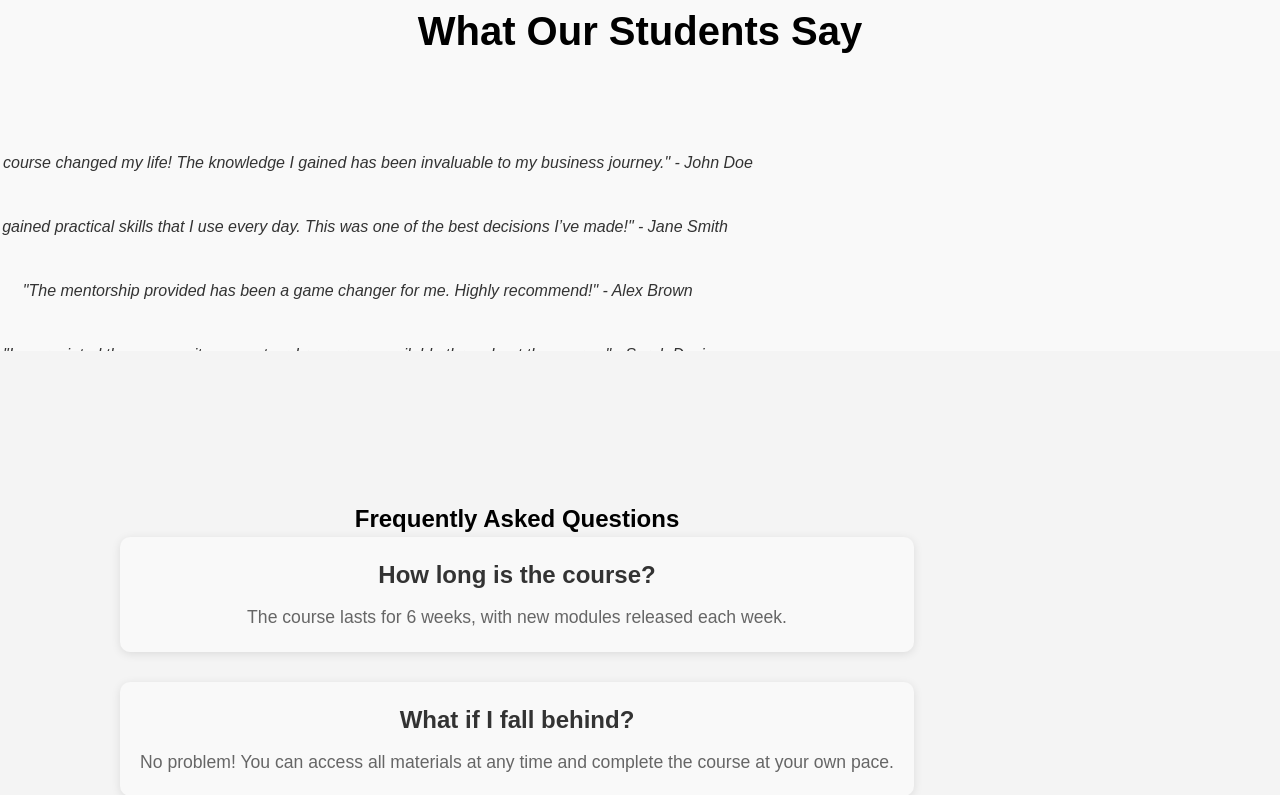
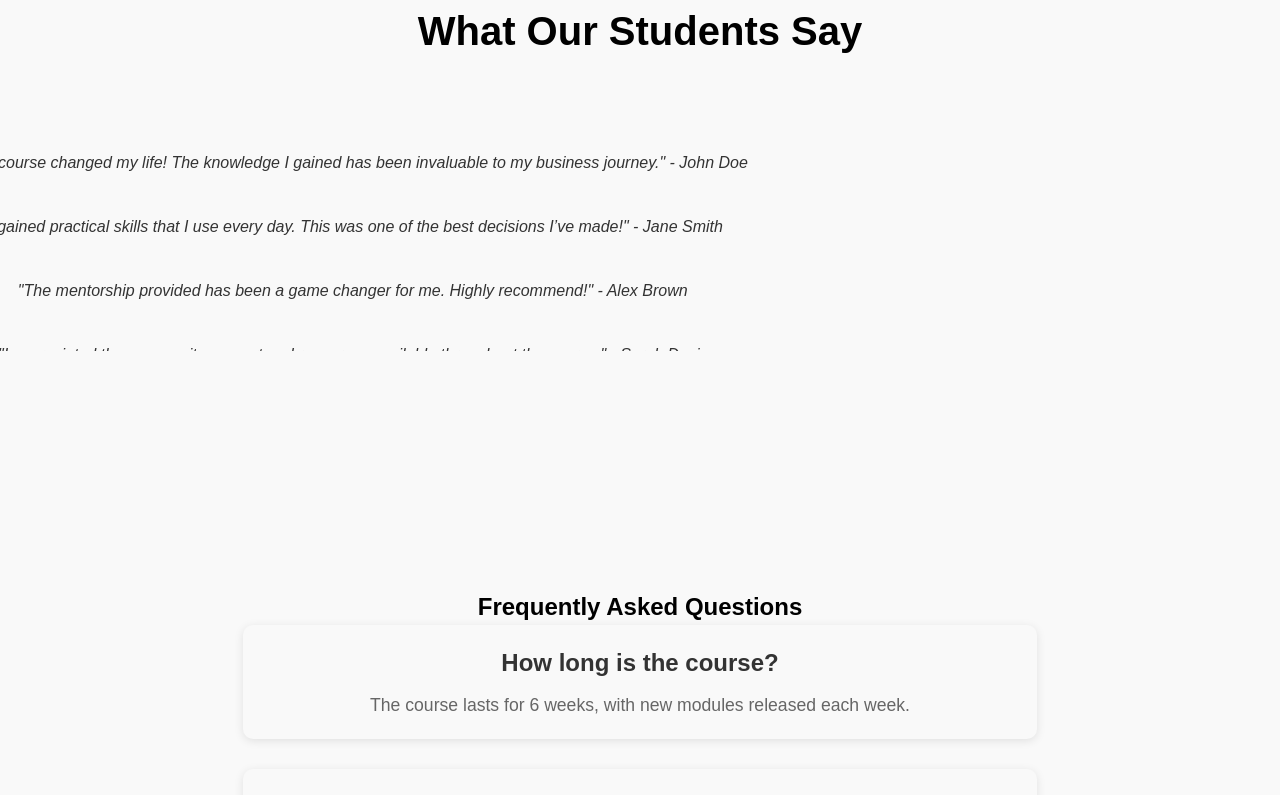
Before and after one commit to Triangulr/beunghar, a Next.js app: page / in a window 1280 px wide. Shown: the part 3160-3955 px from the top of the page. Built offline with nearby package versions, Linux system fonts and the light colour scheme.

Commit message:
faq in the middle now with smaller box

```diff
--- a/styles/globals.css
+++ b/styles/globals.css
@@ -590,18 +590,21 @@ nav {
 .faq-section {
     display: flex;
     flex-direction: column;
-    flex-wrap: wrap;
-    margin: 100px;
-    max-width: fit-content;
-    padding: 50px 20px ;
+    align-items: center;
+    justify-content: center;
+    height: 100vh;
+    padding: 20px;
+    background-color: #f9f9f9;
+    box-sizing: border-box;
 }
+
 
 .faq-container{
     display: flex;
     flex-direction: column;
     justify-content: space-evenly;
     text-align: center;
-    padding: 10px 30px;
+    padding: 50px 20px;
     margin: 50px;
 }
 
```
